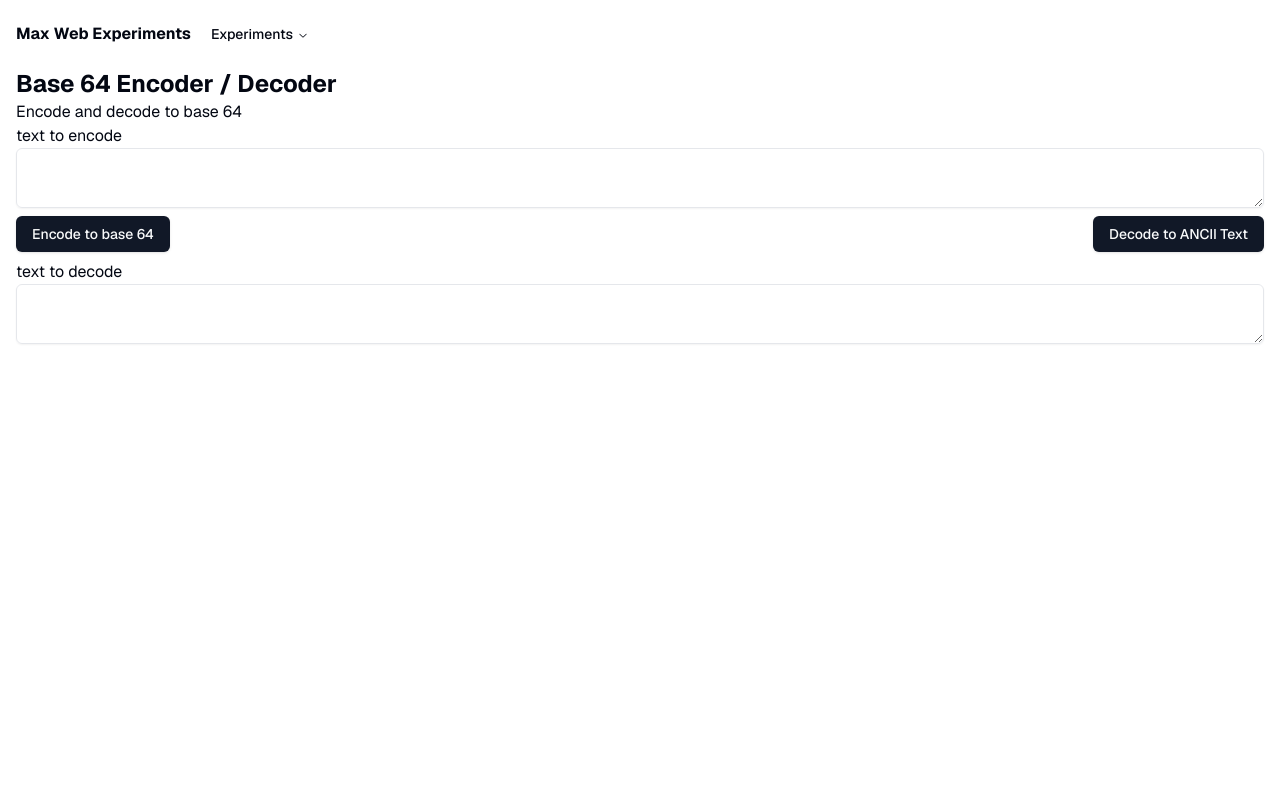
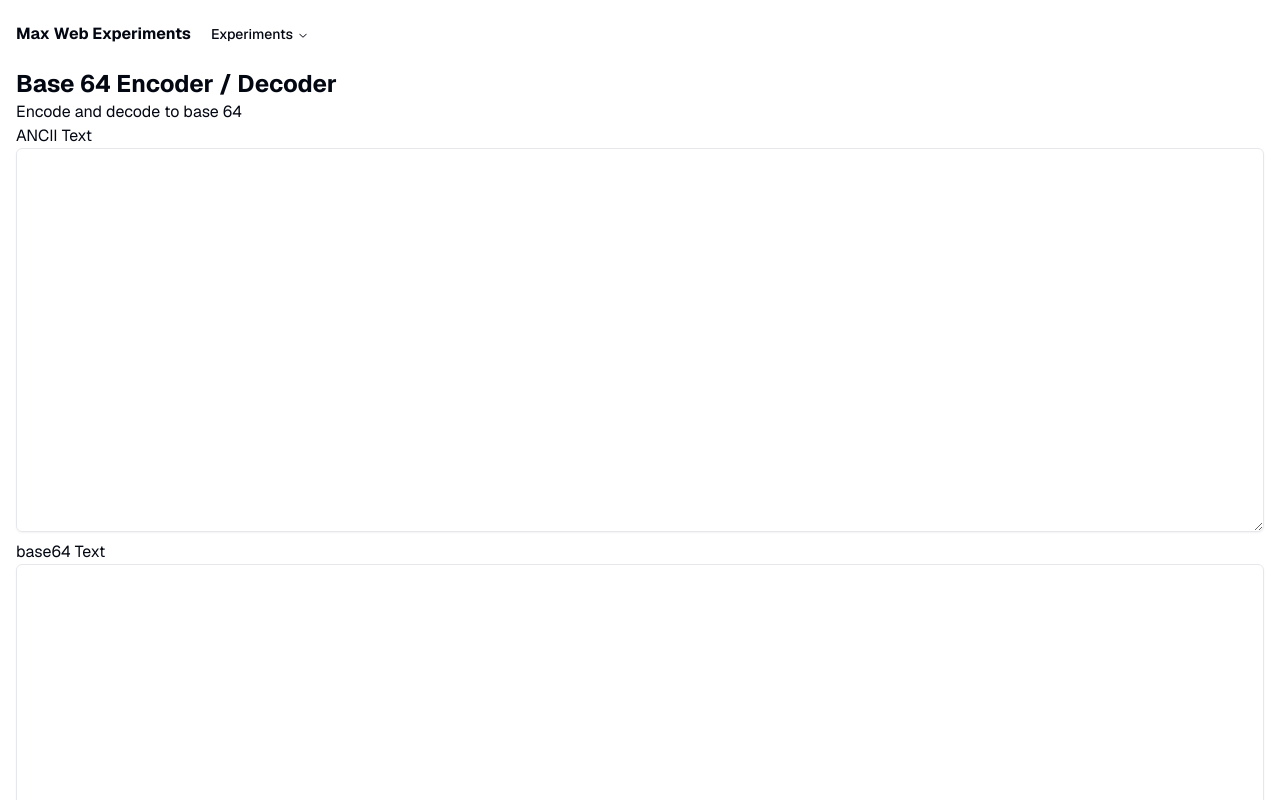
Before and after one commit to MaxwellCohen/max-web-experiments, a Next.js app: page /experiments/base64 in a window 1280 px wide. Built offline with nearby package versions, Linux system fonts and the light colour scheme.

Commit message:
code clean up

```diff
--- a/src/components/base64form.tsx
+++ b/src/components/base64form.tsx
@@ -1,51 +1,49 @@
 "use client"
-import { Button } from "@/components/ui/button";
 import { Textarea } from "@/components/ui/textarea";
 import { useState } from "react";
 import { toast } from "sonner"
 
 export function Base64Form() {
 
-   const [encodingString, setEncodingString] = useState("");
-   const [decodedString, setDecodedString] = useState("");
-   const encode = () => {
-     try {
-      const str = encodeURIComponent(encodingString);
-      console.log(str)
-       setDecodedString(btoa(str));
+   const [asciiStr, setAsciiStr] = useState("");
+   const [base64Str, setBase64Str] = useState("");
+
+  function updateASCIIText (s: string) {
+    try {
+      setAsciiStr(s)
+      const str = encodeURIComponent(s);
+       setBase64Str(btoa(str));
      } catch (e) {
        toast.error('something went wrong try different text' )
      }
-   };
-   const decode = () => {
+  }
+
+   function updateBase64Text(s: string) {
      try {
-       setEncodingString(decodeURIComponent(atob(decodedString)));
+      setBase64Str(s)
+       setAsciiStr(decodeURIComponent(atob(s)));
      } catch (e) {
        toast.error('something went wrong try different text')
      }
    };
    return (<div className="grid w-full gap-2">
    <div>
-     <label>text to encode</label>
+     <label>ANCII Text
      <Textarea
-       onChange={(e) => setEncodingString(e.target.value)}
-       value={encodingString}
+       onChange={(e) => updateASCIIText(e.target.value)}
+       value={asciiStr}
+       className="h-96"
      />
-   </div>
-   <div className="flex justify-between w-full">
-     <Button type="button" onClick={encode}>
-       Encode to base 64
-     </Button>
-     <Button type="button" onClick={decode}>
-       Decode to ANCII Text
-     </Button>
+     </label>
    </div>
    <div>
-     <label>text to decode</label>
+     <label>base64 Text
      <Textarea
-       onChange={(e) => setDecodedString(e.target.value)}
-       value={decodedString}
+       onChange={(e) => updateBase64Text(e.target.value)}
+       value={base64Str}
+       className="h-96"
      />
+     </label>
    </div>
  </div>)
  }
--- a/src/components/compressionForm.tsx
+++ b/src/components/compressionForm.tsx
@@ -6,26 +6,20 @@ import { useQuery } from "@tanstack/react-query";
 
 
 async function getCompressInfo(string: string, encoding: CompressionFormat) {
-  console.log("hi");
-  try {
     const byteArray = new TextEncoder().encode(string);
     const cs = new CompressionStream(encoding);
     const writer = cs.writable.getWriter();
-    console.log("hi1");
+
     // eslint-disable-next-line @typescript-eslint/no-floating-promises
     writer.write(byteArray);
     // eslint-disable-next-line @typescript-eslint/no-floating-promises
     writer.close();
     const arrayBuffer = await new Response(cs.readable).arrayBuffer();
-    console.log({ arrayBuffer, byteArray });
     const compressedLength = arrayBuffer.byteLength;
     // convert from bytes to bits
     const originalSize = byteArray.buffer.byteLength * 8;
 
     return { compressedLength, originalSize };
-  } catch (e) {
-    console.log(e);
-  }
 }
 
 const compressionOptions = ["deflate", "deflate-raw", "gzip"];
@@ -47,6 +41,8 @@ export const CompressionForm = () => {
   const { data, isLoading } = useQuery({
     queryKey: ["compression", text, compressionFormat],
     queryFn: () => getCompressInfo(text, compressionFormat),
+    staleTime: Infinity,
+
   });
   const savings = data?.originalSize
     ? `${Math.floor(100 - ((data?.compressedLength ?? 0) / (data?.originalSize ?? 1)) * 100)}%`
```
